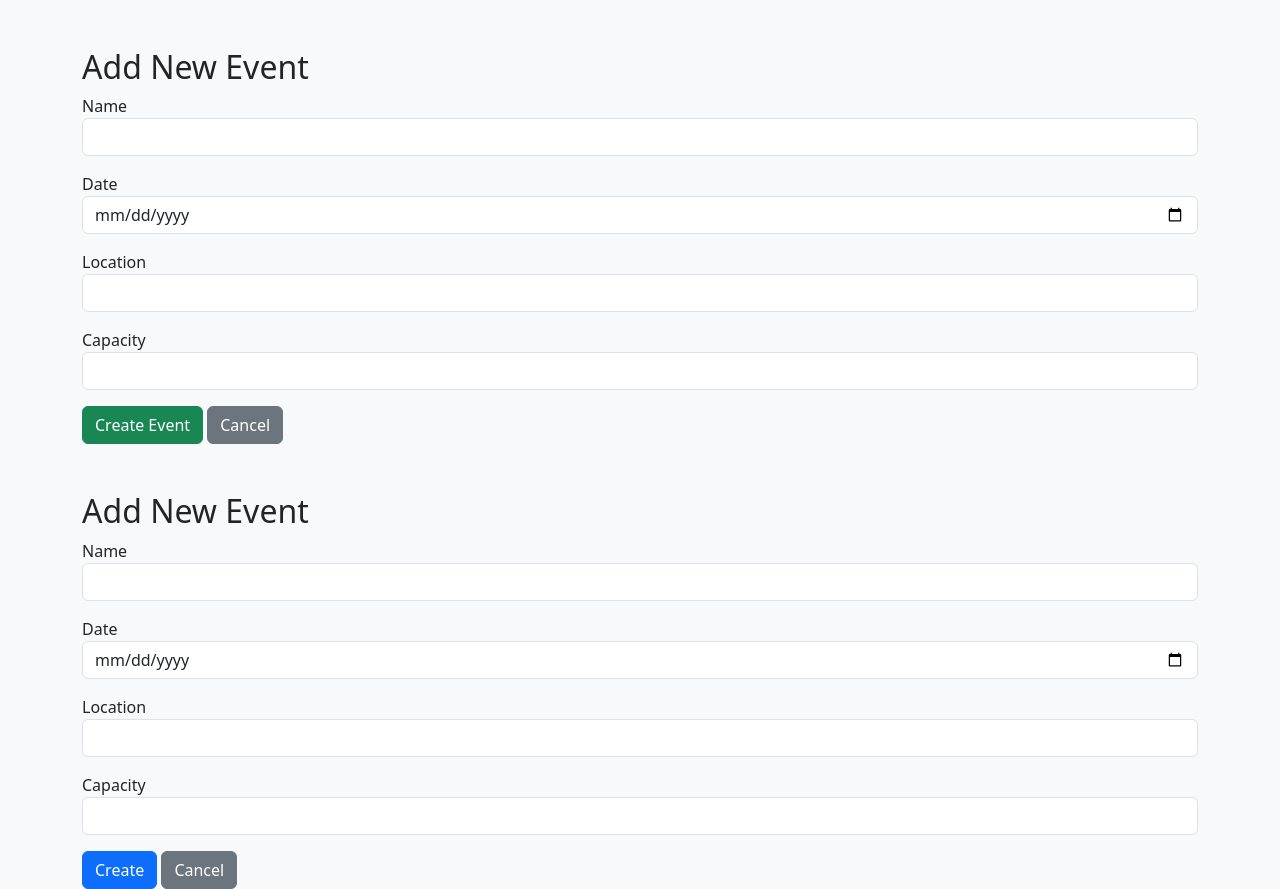
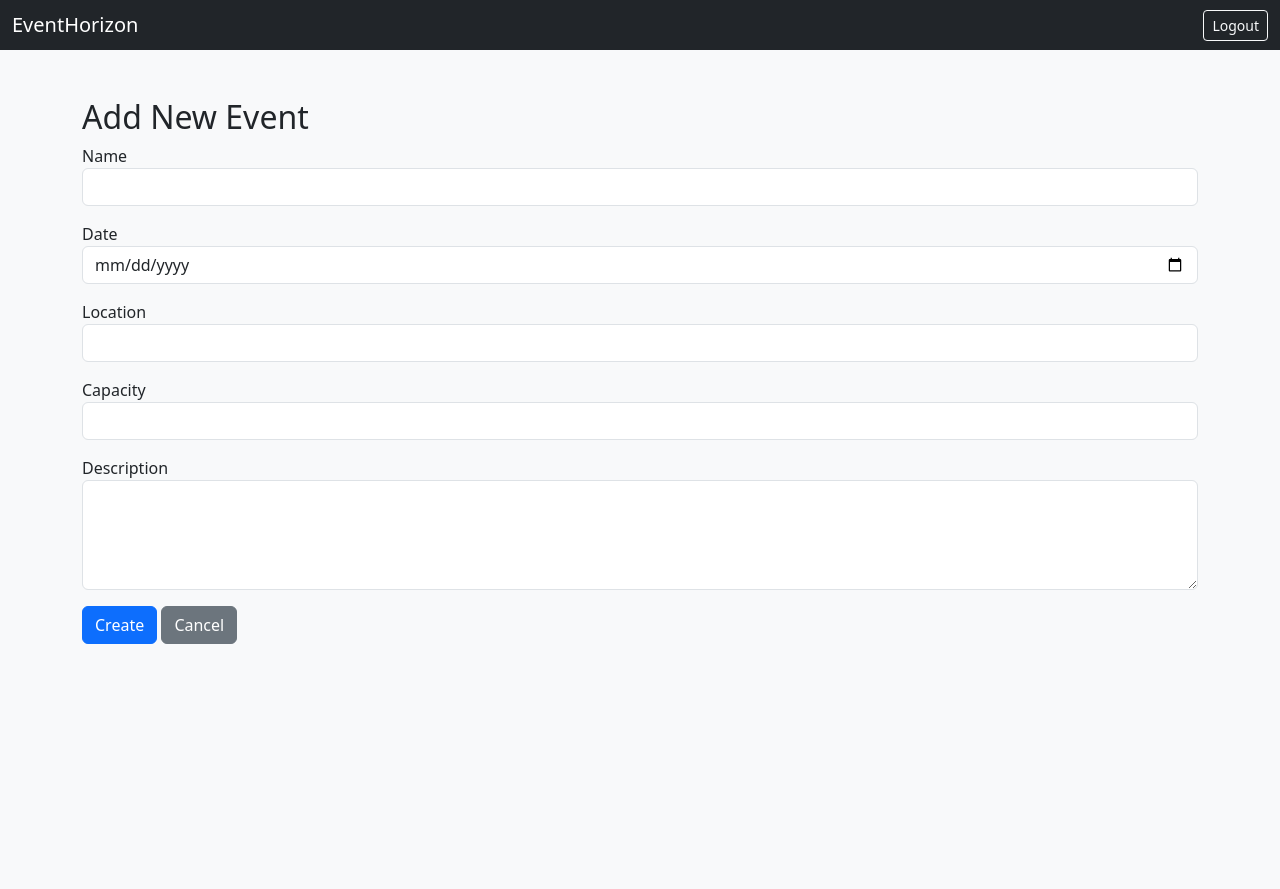
Before and after one commit to frhnahnr/eventportal, a Flask app: page /add in a window 1280 px wide. After the commit the page ends 644 px from the top, so only its background shows below. Run offline with Flask 3, Linux system fonts and the light colour scheme; the visitor is signed in with stand-in values (Sample User, id 1).

Commit message:
Update add_event.html

```diff
--- a/templates/add_event.html
+++ b/templates/add_event.html
@@ -2,9 +2,21 @@
 <html>
 <head>
     <title>Add Event | EventHorizon</title>
-    <link rel="stylesheet" href="https://cdn.jsdelivr.net/npm/bootstrap@5.3.0/dist/css/bootstrap.min.css">
+    <link href="https://cdn.jsdelivr.net/npm/bootstrap@5.3.0/dist/css/bootstrap.min.css" rel="stylesheet">
 </head>
 <body class="bg-light">
+
+<!-- EventHorizon Navbar -->
+<nav class="navbar navbar-dark bg-dark">
+    <div class="container-fluid d-flex justify-content-between align-items-center">
+        <span class="navbar-brand mb-0 h1">EventHorizon</span>
+        <form action="/logout" method="post">
+            <button type="submit" class="btn btn-outline-light btn-sm">Logout</button>
+        </form>
+    </div>
+</nav>
+
+<!-- Add Event Form -->
 <div class="container mt-5">
     <h2>Add New Event</h2>
     <form method="POST">
@@ -24,41 +36,14 @@
             <label>Capacity</label>
             <input type="number" name="capacity" class="form-control" required>
         </div>
-        <button type="submit" class="btn btn-success">Create Event</button>
-        <a href="/dashboard" class="btn btn-secondary">Cancel</a>
-    </form>
-</div>
-</body>
-</html>
-<!DOCTYPE html>
-<html>
-<head>
-    <title>Add Event</title>
-    <link href="https://cdn.jsdelivr.net/npm/bootstrap@5.3.0/dist/css/bootstrap.min.css" rel="stylesheet">
-</head>
-<body class="bg-light">
-<div class="container mt-5">
-    <h2>Add New Event</h2>
-    <form method="POST">
         <div class="mb-3">
-            <label>Name</label>
-            <input type="text" name="name" class="form-control" required>
-        </div>
-        <div class="mb-3">
-            <label>Date</label>
-            <input type="date" name="date" class="form-control" required>
-        </div>
-        <div class="mb-3">
-            <label>Location</label>
-            <input type="text" name="location" class="form-control" required>
-        </div>
-        <div class="mb-3">
-            <label>Capacity</label>
-            <input type="number" name="capacity" class="form-control" required>
+            <label>Description</label>
+            <textarea name="description" class="form-control" rows="4" required></textarea>
         </div>
         <button type="submit" class="btn btn-primary">Create</button>
         <a href="/organizer/dashboard" class="btn btn-secondary">Cancel</a>
     </form>
 </div>
+
 </body>
 </html>
```
